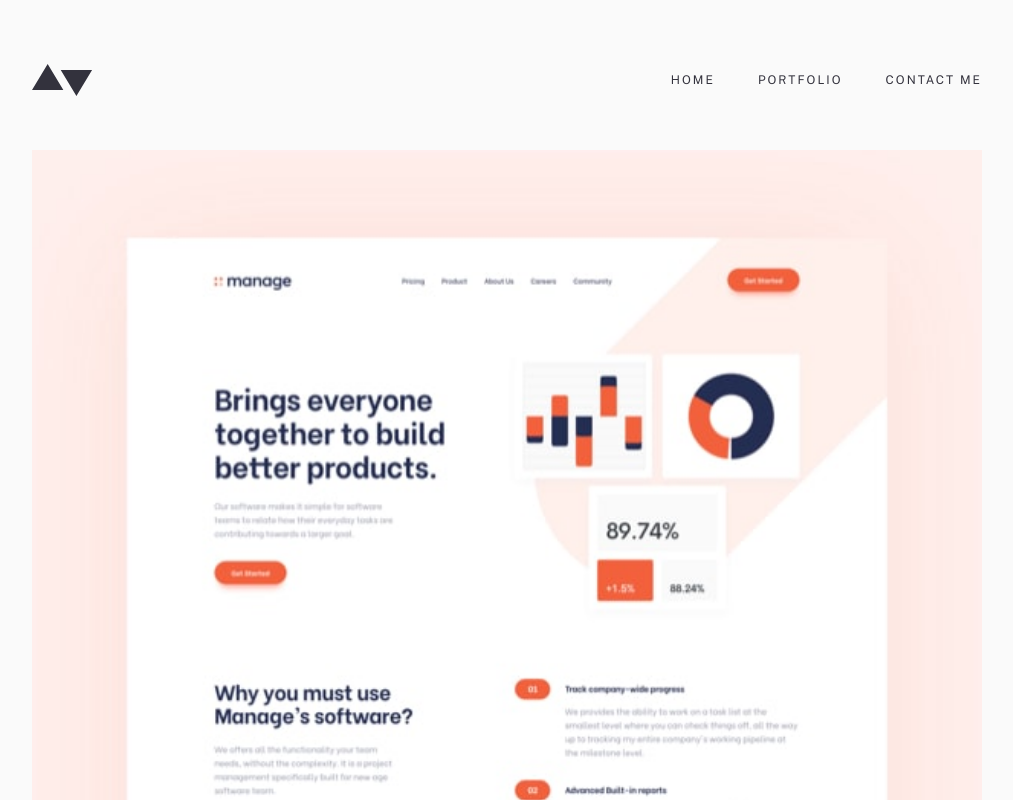
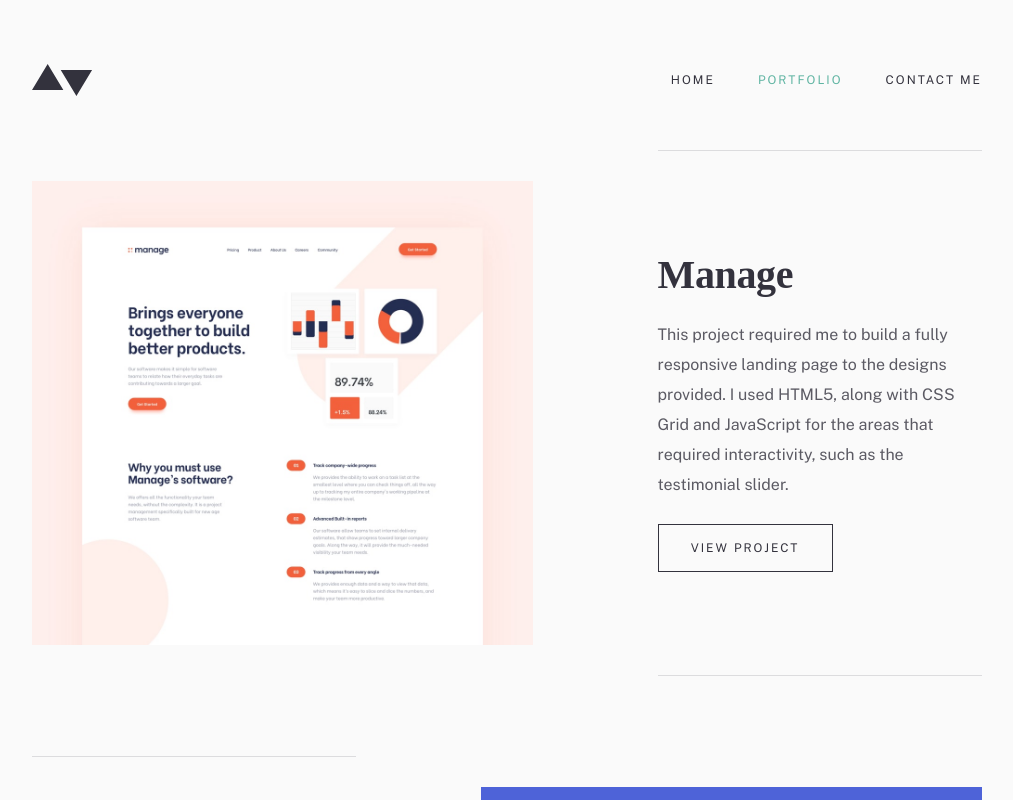
Before and after one commit to Shaimaa01/minimalist-portfolio-website, a React (Vite) app: page /portfolio in a window 1280 px wide. Shown: the top 800 px of the page, without its empty margins (133-1146 px from the left). Built offline with nearby package versions, Linux system fonts and the light colour scheme; a web font is replaced by a local one.

Commit message:
feat(portfolio): add responsive styles for tablet and desktop

```diff
--- a/package.json
+++ b/package.json
@@ -15,6 +15,7 @@
   },
   "dependencies": {
     "@tailwindcss/vite": "^4.1.11",
+    "framer-motion": "^12.23.12",
     "react": "^19.1.0",
     "react-dom": "^19.1.0",
     "react-router-dom": "^7.8.2",
--- a/src/App.tsx
+++ b/src/App.tsx
@@ -3,19 +3,37 @@ import { HomePage } from "./pages/HomePage";
 import { ContactCTA } from "@/components/ContactCTA";
 import { Footer } from "@/components/Footer";
 import { PortfolioPage } from "./pages/PortfolioPage";
-import { BrowserRouter, Routes, Route } from "react-router-dom";
+import { BrowserRouter, Routes, Route, useLocation } from "react-router-dom";
+import { motion, AnimatePresence } from "framer-motion";
+
+function AnimatedContent() {
+  const location = useLocation();
+
+  return (
+    <AnimatePresence mode="wait">
+      <motion.main
+        key={location.pathname}
+        className="bg-VeryLightGray"
+        initial={{ opacity: 0 }}
+        animate={{ opacity: 1 }}
+        exit={{ opacity: 0 }}
+        transition={{ duration: 0.6 }}
+      >
+        <Routes location={location}>
+          <Route path="/" element={<HomePage />} />
+          <Route path="/portfolio" element={<PortfolioPage />} />
+        </Routes>
+        <ContactCTA />
+      </motion.main>
+    </AnimatePresence>
+  );
+}
 
 function App() {
   return (
     <BrowserRouter>
       <Header />
-      <main className="bg-VeryLightGray">
-        <Routes>
-          <Route path="/" element={<HomePage />} />
-          <Route path="/portfolio" element={<PortfolioPage />} />
-        </Routes>
-        <ContactCTA />
-      </main>
+      <AnimatedContent />
       <Footer />
     </BrowserRouter>
   );
--- a/src/components/Header.tsx
+++ b/src/components/Header.tsx
@@ -1,5 +1,12 @@
 import logo from "@/assets/images/logo.svg";
 import hamburgerIcon from "@/assets/images/icons/hamburger.svg";
+import { NavLink } from "react-router-dom";
+
+const navLinks = [
+  { path: "/", label: "Home" },
+  { path: "/portfolio", label: "Portfolio" },
+  { path: "/contact", label: "Contact Me" },
+];
 
 export const Header = () => {
   return (
@@ -7,24 +14,22 @@ export const Header = () => {
       <img src={logo} alt="Company logo" />
       <img src={hamburgerIcon} alt="Menu button" className="md:hidden" />
 
-      <nav className="hidden md:block">
-        <ul className="text-GrayishDarkBlue flex items-center gap-[43px] text-[12px] tracking-[2px] uppercase">
-          <li>
-            <a href="/" className="hover:text-SlightlyDesaturatedCyan">
-              Home
-            </a>
-          </li>
-          <li>
-            <a href="/portfolio" className="hover:text-SlightlyDesaturatedCyan">
-              Portfolio
-            </a>
-          </li>
-          <li>
-            <a href="/contact" className="hover:text-SlightlyDesaturatedCyan">
-              Contact Me
-            </a>
-          </li>
-        </ul>
+      <nav className="text-GrayishDarkBlue hidden items-center gap-[43px] text-[12px] tracking-[2px] uppercase md:flex">
+        {navLinks.map((link) => (
+          <NavLink
+            key={link.path}
+            to={link.path}
+            className={({ isActive }) =>
+              `hover:text-SlightlyDesaturatedCyan ${
+                isActive
+                  ? "text-SlightlyDesaturatedCyan"
+                  : "text-GrayishDarkBlue"
+              }`
+            }
+          >
+            {link.label}
+          </NavLink>
+        ))}
       </nav>
     </header>
   );
--- a/src/pages/portfolio/ProjectCard.tsx
+++ b/src/pages/portfolio/ProjectCard.tsx
@@ -1,29 +1,38 @@
 type ProjectCardProps = {
-  imageUrl: string;
+  images: {
+    mobile: string;
+    tablet: string;
+    desktop: string;
+  };
   title: string;
   description: string;
 };
 
 export const ProjectCard = ({
-  imageUrl,
+  images,
   title,
   description,
 }: ProjectCardProps) => {
   return (
-    <div className="flex flex-col gap-[32px]">
-      <img
-        src={imageUrl}
-        alt={`${title} project screenshot`}
-        className="w-full"
-      />
-      <div className="border-GrayishDarkBlue/15 flex flex-col gap-[24px] border-y py-[24px]">
+    <div className="flex flex-col gap-[32px] md:flex-[69px] lg:gap-[125px] md:flex-row md:items-center md:even:flex-row-reverse">
+      <picture>
+        <source media="(min-width: 1024px)" srcSet={images.desktop} />
+        <source media="(min-width: 768px)" srcSet={images.tablet} />
+        <img
+          src={images.mobile}
+          alt={`${title} project screenshot`}
+          className="w-full md:min-w-[339px] xl:w-[540px]"
+        />
+      </picture>
+
+      <div className="border-GrayishDarkBlue/15 flex flex-col gap-[24px] md:gap-[32px] xl:gap-[24px] border-y py-[24px] md:pt-[32px] md:pb-[50px] xl:py-[103px]">
         <h2 className="text-GrayishDarkBlue text-[40px] leading-[42px] font-bold tracking-[-0.36px]">
           {title}
         </h2>
-        <p className="text-GrayishDarkBlue/80 text-[15px] leading-[30px]">
+        <p className="text-GrayishDarkBlue/80 text-[15px]  xl:text-[16px] leading-[30px] xl:max-w-[350px]">
           {description}
         </p>
-        <button className="border-GrayishDarkBlue text-GrayishDarkBlue  flex h-[48px] w-[175px] items-center justify-center border text-[12px] tracking-[2px] uppercase">
+        <button className="border-GrayishDarkBlue text-GrayishDarkBlue flex h-[48px] w-[175px] items-center justify-center border text-[12px] tracking-[2px] uppercase">
           View Project
         </button>
       </div>
--- a/src/pages/portfolio/ProjectList.tsx
+++ b/src/pages/portfolio/ProjectList.tsx
@@ -1,30 +1,57 @@
 import { ProjectCard } from "./ProjectCard";
-import manageImg from "@/assets/images/portfolio/mobile/image-portfolio-manage@2x.jpg";
-import bookmarkImg from "@/assets/images/portfolio/mobile/image-portfolio-bookmark@2x.jpg";
-import insureImg from "@/assets/images/portfolio/mobile/image-portfolio-insure@2x.jpg";
-import fyloImg from "@/assets/images/portfolio/mobile/image-portfolio-fylo@2x.jpg";
+import manageImgMobile from "@/assets/images/portfolio/mobile/image-portfolio-manage@2x.jpg";
+import manageImgTablet from "@/assets/images/portfolio/tablet/image-portfolio-manage@2x.jpg";
+import manageImgDesktop from "@/assets/images/portfolio/desktop/image-portfolio-manage@2x.jpg";
+
+import bookmarkImgMobile from "@/assets/images/portfolio/mobile/image-portfolio-bookmark@2x.jpg";
+import bookmarkImgTablet from "@/assets/images/portfolio/tablet/image-portfolio-bookmark@2x.jpg";
+import bookmarkImgDesktop from "@/assets/images/portfolio/desktop/image-portfolio-bookmark@2x.jpg";
+
+import insureImgMobile from "@/assets/images/portfolio/mobile/image-portfolio-insure@2x.jpg";
+import insureImgTablet from "@/assets/images/portfolio/tablet/image-portfolio-insure@2x.jpg";
+import insureImgDesktop from "@/assets/images/portfolio/desktop/image-portfolio-insure@2x.jpg";
+
+import fyloImgMobile from "@/assets/images/portfolio/mobile/image-portfolio-fylo@2x.jpg";
+import fyloImgTablet from "@/assets/images/portfolio/tablet/image-portfolio-fylo@2x.jpg";
+import fyloImgDesktop from "@/assets/images/portfolio/desktop/image-portfolio-fylo@2x.jpg";
 
 const projects = [
   {
-    imageUrl: manageImg,
+    images: {
+      mobile: manageImgMobile,
+      tablet: manageImgTablet,
+      desktop: manageImgDesktop,
+    },
     title: "Manage",
     description:
       "This project required me to build a fully responsive landing page to the designs provided. I used HTML5, along with CSS Grid and JavaScript for the areas that required interactivity, such as the testimonial slider.",
   },
   {
-    imageUrl: bookmarkImg,
+    images: {
+      mobile: bookmarkImgMobile,
+      tablet: bookmarkImgTablet,
+      desktop: bookmarkImgDesktop,
+    },
     title: "Bookmark",
     description:
       "This project required me to build a fully responsive landing page to the designs provided. I used HTML5, along with CSS Grid and JavaScript for the areas that required interactivity, such as the features section.",
   },
   {
-    imageUrl: insureImg,
+    images: {
+      mobile: insureImgMobile,
+      tablet: insureImgTablet,
+      desktop: insureImgDesktop,
+    },
     title: "Insure",
     description:
       "This was a small project which mostly consisted of HTML and CSS. I built a fully-responsive landing page. The only JavaScript this project required was to enable the toggling of the mobile navigation.",
   },
   {
-    imageUrl: fyloImg,
+    images: {
+      mobile: fyloImgMobile,
+      tablet: fyloImgTablet,
+      desktop: fyloImgDesktop,
+    },
     title: "Fylo",
     description:
       "This project was built in pure HTML and CSS. I had mobile and desktop designs to work to and built it so that it was fully-responsive. I took a mobile-first approach and used modern CSS like Flexbox and Grid for layout purposes.",
@@ -33,11 +60,11 @@ const projects = [
 
 export const ProjectList = () => {
   return (
-    <section className="flex flex-col gap-[72px] px-[32px] md:px-[39px] lg:px-[165px]">
+    <section className="flex flex-col gap-[72px] md:gap-[88px] lg:gap-[80px] px-[32px] md:px-[39px] lg:px-[165px]">
       {projects.map((project) => (
         <ProjectCard
           key={project.title}
-          imageUrl={project.imageUrl}
+          images={project.images}
           title={project.title}
           description={project.description}
         />
```
Also changed, not shown: 1 other file (tests, documents, lock files or other folders).
